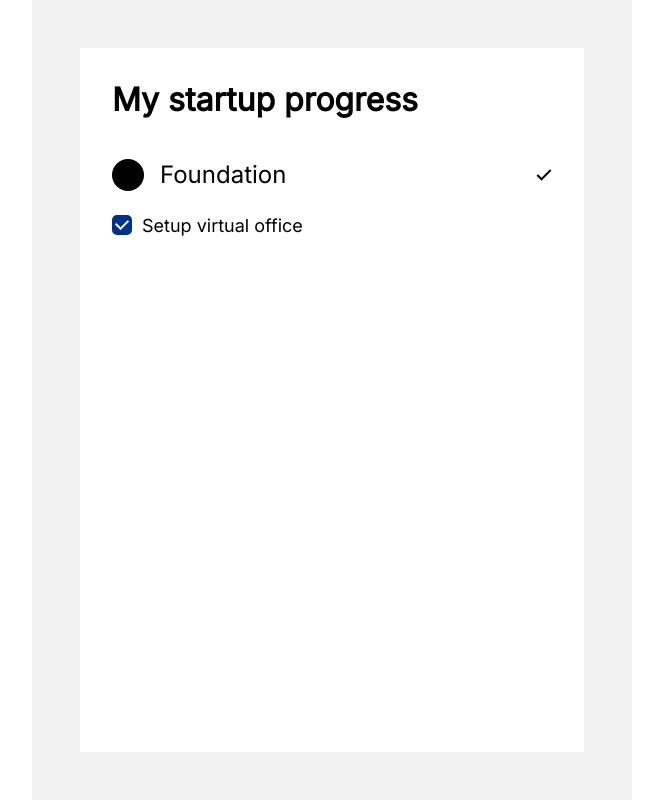
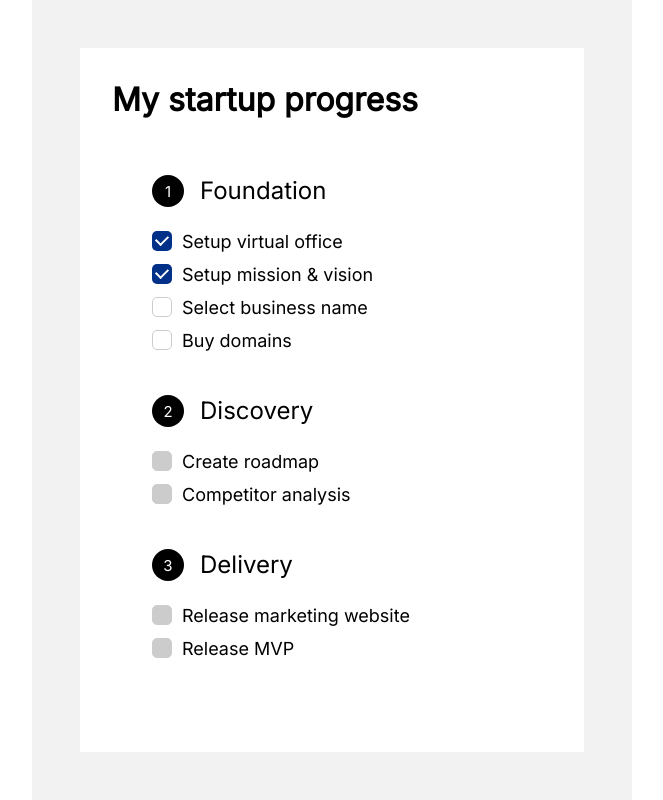
Before and after one commit to timiodubola/-startup-tasks-phase, a Next.js app: page / in a window 1280 px wide. Shown: the whole page, without its empty margins (308-971 px from the left). Built offline with nearby package versions, Linux system fonts and the light colour scheme.

Commit message:
display startup progress data

```diff
--- a/pages/index.js
+++ b/pages/index.js
@@ -1,25 +1,52 @@
 import Checkbox from '../components/checkbox/checkbox.comp';
 import PageWrapper from '../components/page-wrapper/page-wrapper.comp';
 import PhaseHeader from '../components/phase-header/phase-header.comp';
+import { useHome } from '../hooks/useHome';
 import { StyledHomePage } from '../styles/pages/home.styled';
 
 export default function Home() {
-  const handleChange = (e) => {
-    console.log(e.target.checked);
-  };
+  const { data, handleChange, randomFact, loading } = useHome();
+
+  if (!data) {
+    return <div>Loading...</div>;
+  }
   return (
     <PageWrapper title='My startup progress'>
       <StyledHomePage>
         <h1>My startup progress</h1>
 
-        <PhaseHeader title='Foundation' progressNumber={1} isCompleted={true} />
-        <Checkbox
-          label='Setup virtual office'
-          isChecked={true}
-          name='name'
-          value='value'
-          onChange={handleChange}
-        />
+        <ul className='phases'>
+          {data.startUpPhases.map((phase, index) => {
+            const taskDisable =
+              index === 0 ? false : !data.startUpPhases[index - 1].isCompleted;
+
+            return (
+              <li key={phase.id}>
+                <PhaseHeader
+                  title={phase.title}
+                  phaseNumber={index + 1}
+                  isCompleted={phase.isCompleted}
+                />
+
+                {phase.tasks.map((task) => {
+                  return (
+                    <Checkbox
+                      key={task.id}
+                      label={task.label}
+                      isChecked={task.isChecked}
+                      disabled={taskDisable}
+                      name='name'
+                      value='value'
+                      onChange={(e) => {
+                        handleChange(e.target.checked, phase.id, task.id);
+                      }}
+                    />
+                  );
+                })}
+              </li>
+            );
+          })}
+        </ul>
       </StyledHomePage>
     </PageWrapper>
   );
--- /dev/null
+++ b/utils/fetcher.js
@@ -0,0 +1 @@
+export const fetcher = (...args) => fetch(...args).then((res) => res.json());
```
